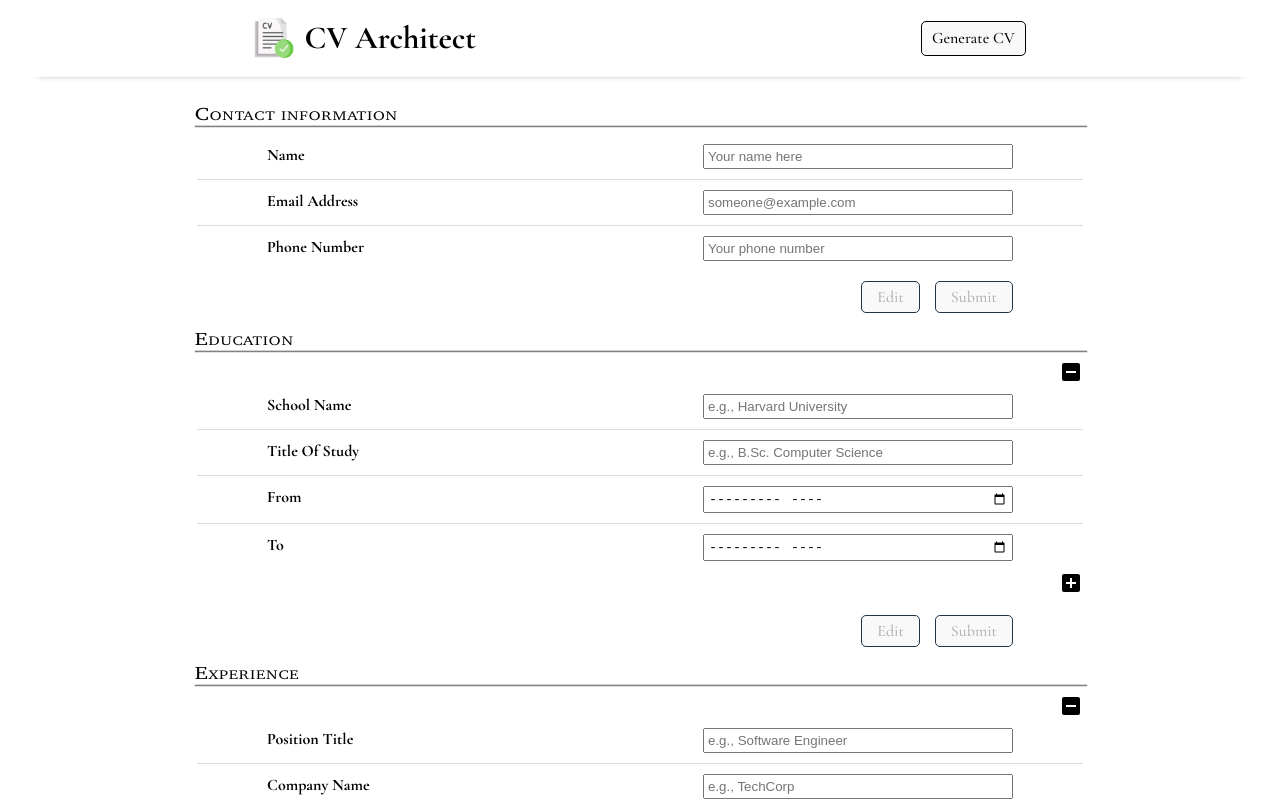
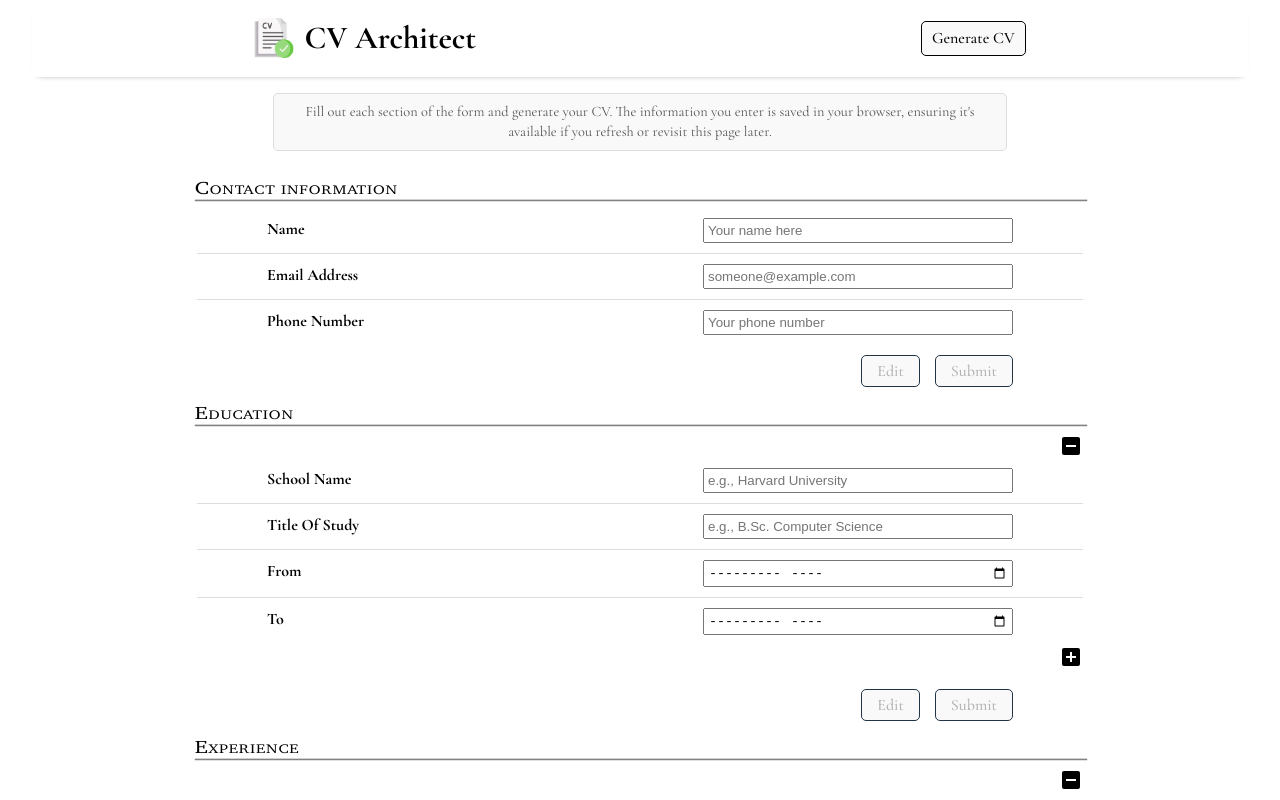
Before and after one commit to Maddily/cv-generator, a React (Vite) app: page / in a window 1280 px wide. Shown: the top 800 px of the page. Built offline with nearby package versions, Linux system fonts and the light colour scheme.

Commit message:
Add instructions between header and form
The instructions convey necessary information
to users.

```diff
--- a/src/App.jsx
+++ b/src/App.jsx
@@ -58,6 +58,11 @@ function App() {
           Generate CV
         </a>
       </header>
+      <p className="instructions no-print">
+        Fill out each section of the form and generate your CV. The information
+        you enter is saved in your browser, ensuring it&apos;s available if you
+        refresh or revisit this page later.
+      </p>
       <Form
         isEditingGeneralInfo={isEditingGeneralInfo}
         isEditingEducationalExp={isEditingEducationalExp}
--- a/src/styles/App.css
+++ b/src/styles/App.css
@@ -53,8 +53,21 @@ header {
   color: #fff;
 }
 
+.instructions {
+  margin: 0 auto;
+  max-width: 700px;
+  font-size: 0.9rem;
+  padding: 0.5rem 1rem;
+  text-align: center;
+  color: #555;
+  background-color: #f9f9f9;
+  border: 1px solid #ddd;
+  border-radius: 5px;
+}
+
 form {
   max-width: 900px;
+  margin-top: 1rem;
 }
 
 .generate-cv {
```
